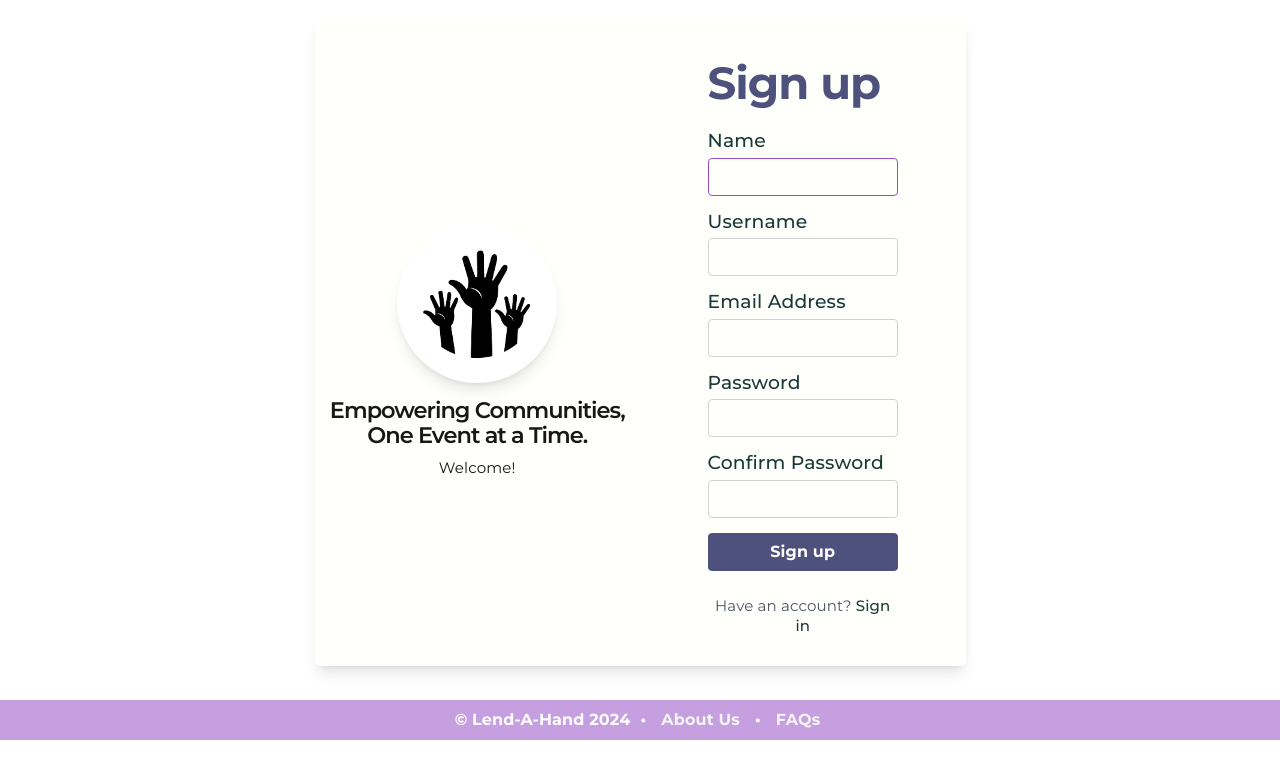
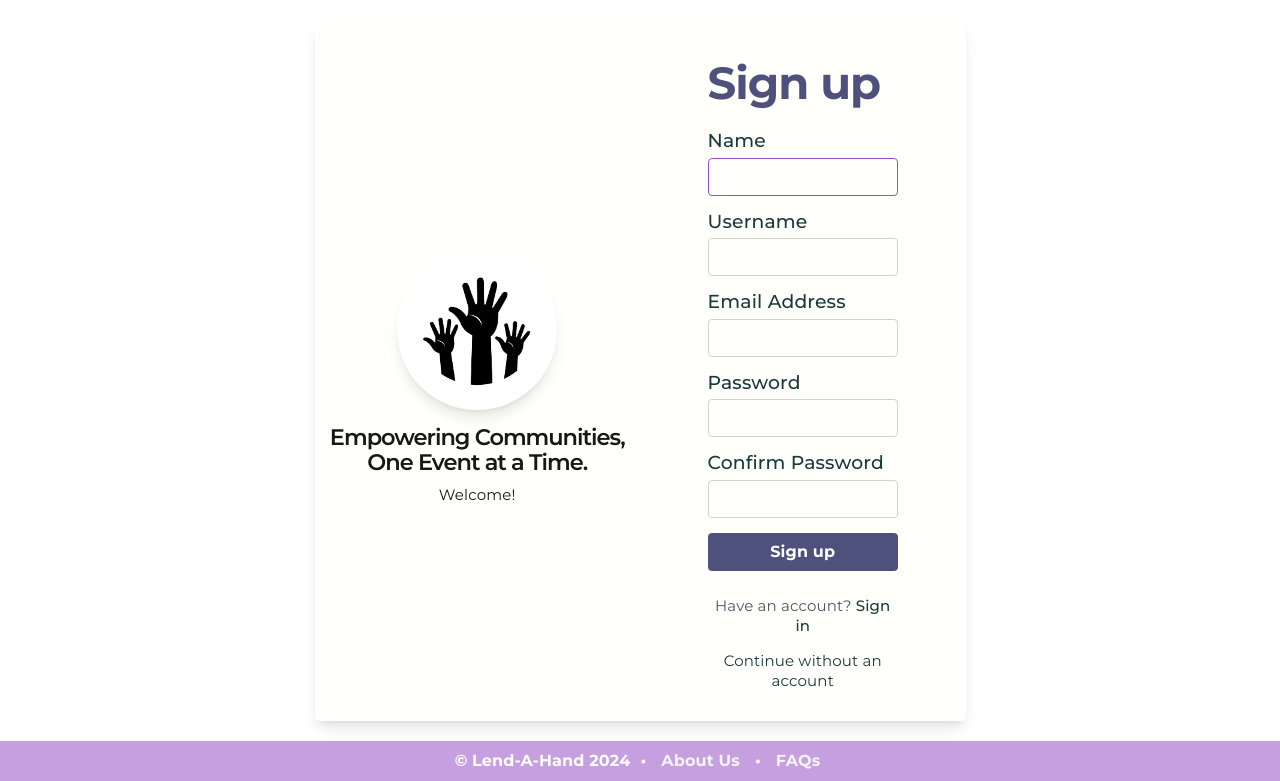
Before and after one commit to franciscompafonso/LBAW-Vault, a Laravel app: page /register in a window 1280 px wide. Shown: the part 60-841 px from the top of the page. Before the commit the page ends 800 px from the top, so only its background shows below. Run offline with Laravel 10, Linux system fonts and the light colour scheme; style sheets or scripts are compiled from the project's sources; some libraries are stand-ins or nearby versions.

Commit message:
continue without account link

```diff
--- a/resources/views/auth/login.blade.php
+++ b/resources/views/auth/login.blade.php
@@ -77,6 +77,11 @@
             Not a member?
             <a href="{{ route('register') }}" class="font-medium font-montserrat text-darkSlateGrey hover:text-cambrigdeBlue" aria-label="Sign up for a new account">Sign up</a>
           </p>
+
+          <!-- No account -->
+          <p class="mt-6 text-2xl text-center text-gray-600 font-montserrat">
+            <a href="{{ url(path: '/home') }}" class="font-montserrat text-darkSlateGrey hover:text-cambrigdeBlue" aria-label="Continue without an account">Continue without an account</a>
+          </p>
       </div>
     </section>
   </div>
--- a/resources/views/auth/register.blade.php
+++ b/resources/views/auth/register.blade.php
@@ -106,6 +106,11 @@
           Have an account?
           <a href="{{ route('login') }}" class="font-medium font-montserrat text-darkSlateGrey hover:text-cambrigdeBlue" aria-label="Sign in to your account">Sign in</a>
         </p>
+
+        <!-- No account -->
+        <p class="mt-6 text-2xl text-center text-gray-600 font-montserrat">
+            <a href="{{ url(path: '/home') }}" class="font-montserrat text-darkSlateGrey hover:text-cambrigdeBlue" aria-label="Continue without an account">Continue without an account</a>
+          </p>
       </div>
     </section>
   </div>
```
